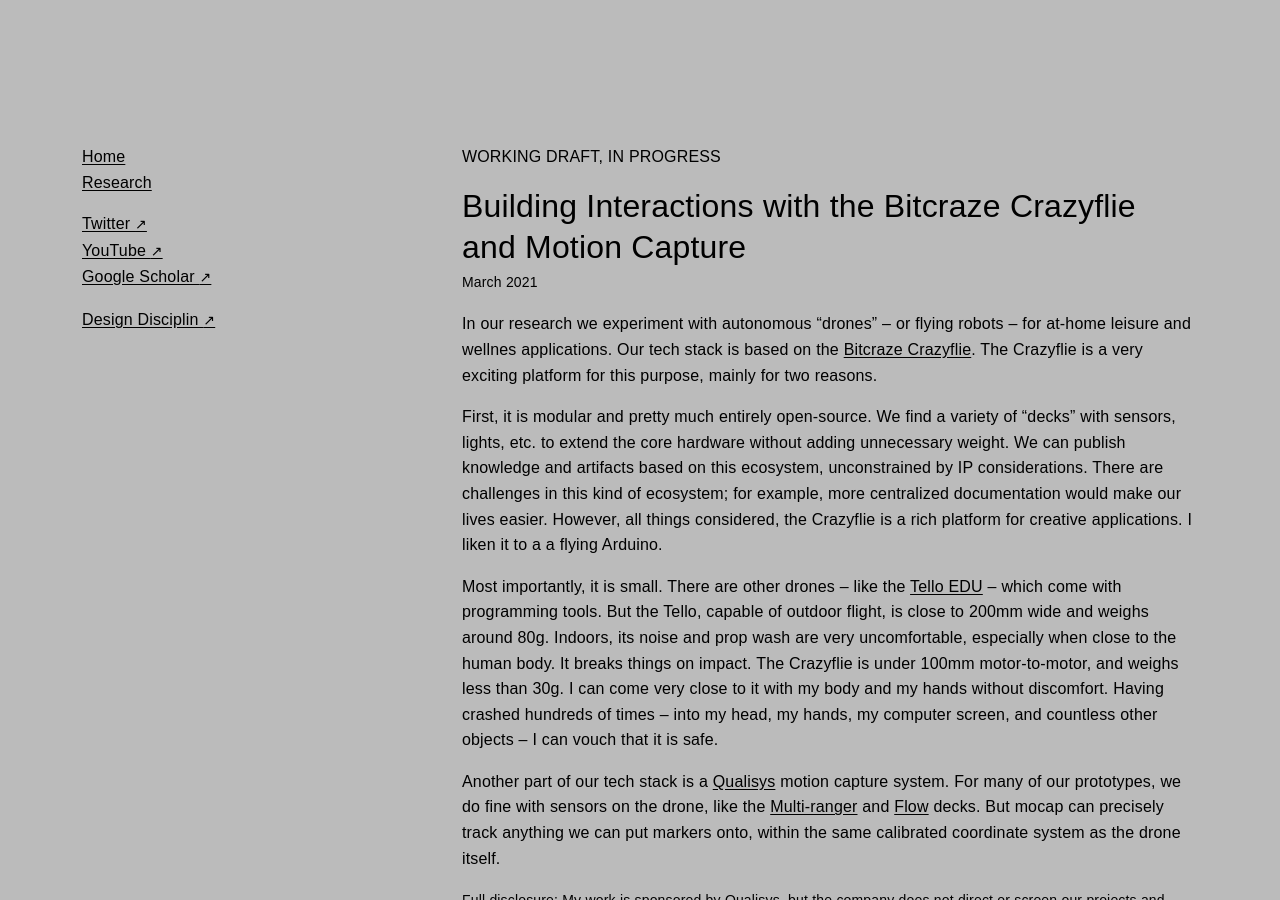
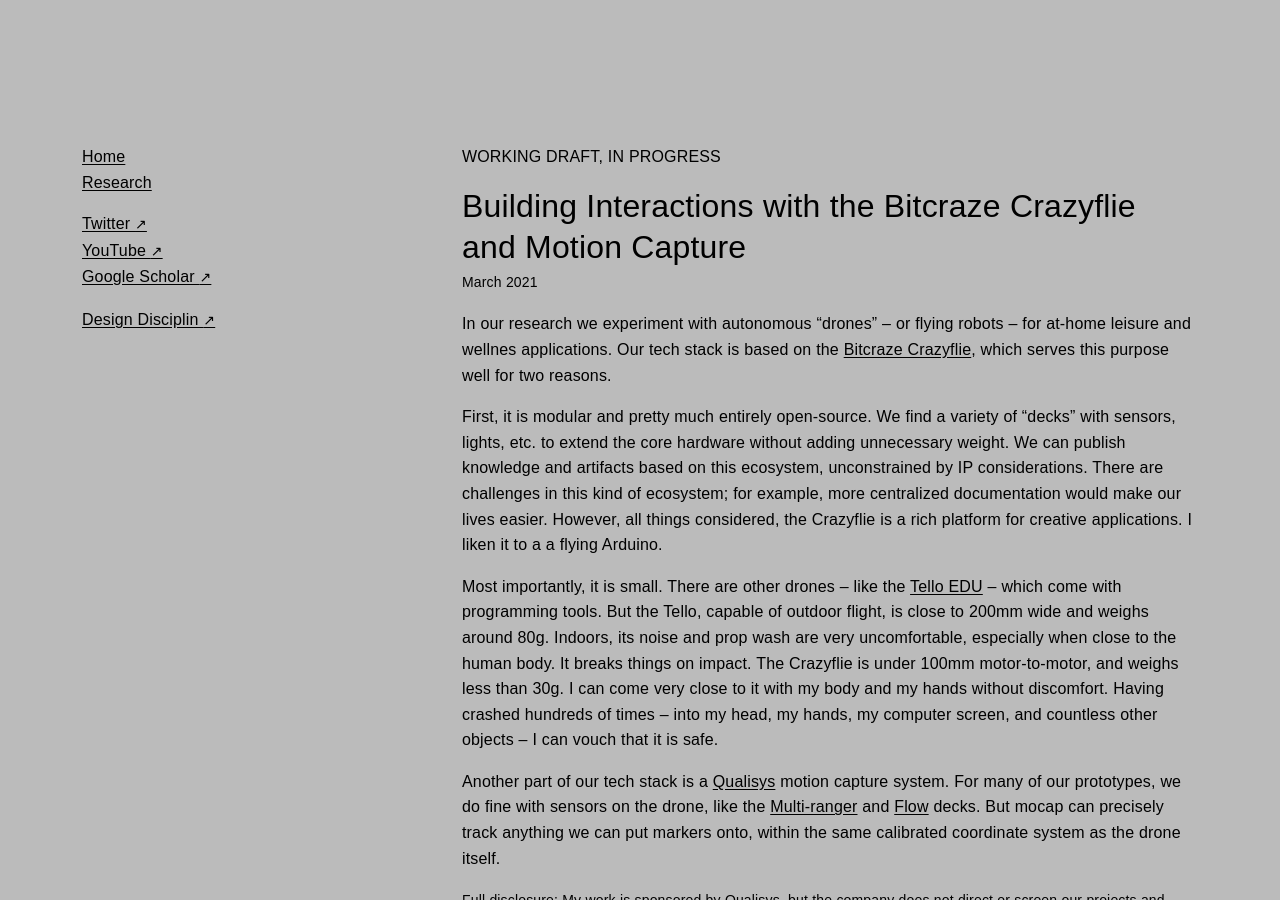
Before and after one commit to l77l77/mbaytas.github.io, a Jekyll site: the page built from crazyflie.md, in a window 1280 px wide and 900 px high. Built offline with Jekyll 4.4.1, drawn with Linux system fonts in a browser that asks for light colours; some web fonts are replaced; our own code applies the rules of GitHub Pages for plain Markdown files; comment, search, counter and statistics services are not loaded.

Commit message:
Update crazyflie.md

```diff
--- a/crazyflie.md
+++ b/crazyflie.md
@@ -8,7 +8,7 @@
 
 *March 2021*
 
-In our research we experiment with autonomous "drones" -- or flying robots -- for at-home leisure and wellnes applications. Our tech stack is based on the [Bitcraze Crazyflie](https://www.bitcraze.io/). The Crazyflie is a very exciting platform for this purpose, mainly for two reasons.
+In our research we experiment with autonomous "drones" -- or flying robots -- for at-home leisure and wellnes applications. Our tech stack is based on the [Bitcraze Crazyflie](https://www.bitcraze.io/), which serves this purpose well for two reasons.
 
 First, it is modular and pretty much entirely open-source. We find a variety of "decks" with sensors, lights, etc. to extend the core hardware without adding unnecessary weight. We can publish knowledge and artifacts based on this ecosystem, unconstrained by IP considerations. There are challenges in this kind of ecosystem; for example, more centralized documentation would make our lives easier. However, all things considered, the Crazyflie is a rich platform for creative applications. I liken it to a a flying Arduino.
 
```
